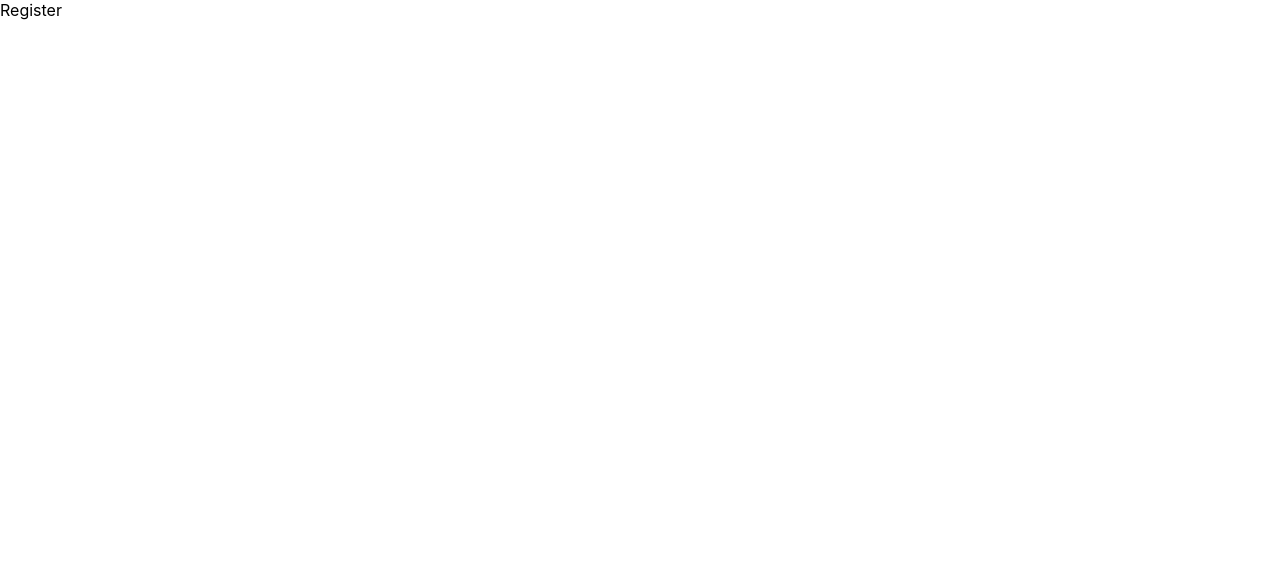
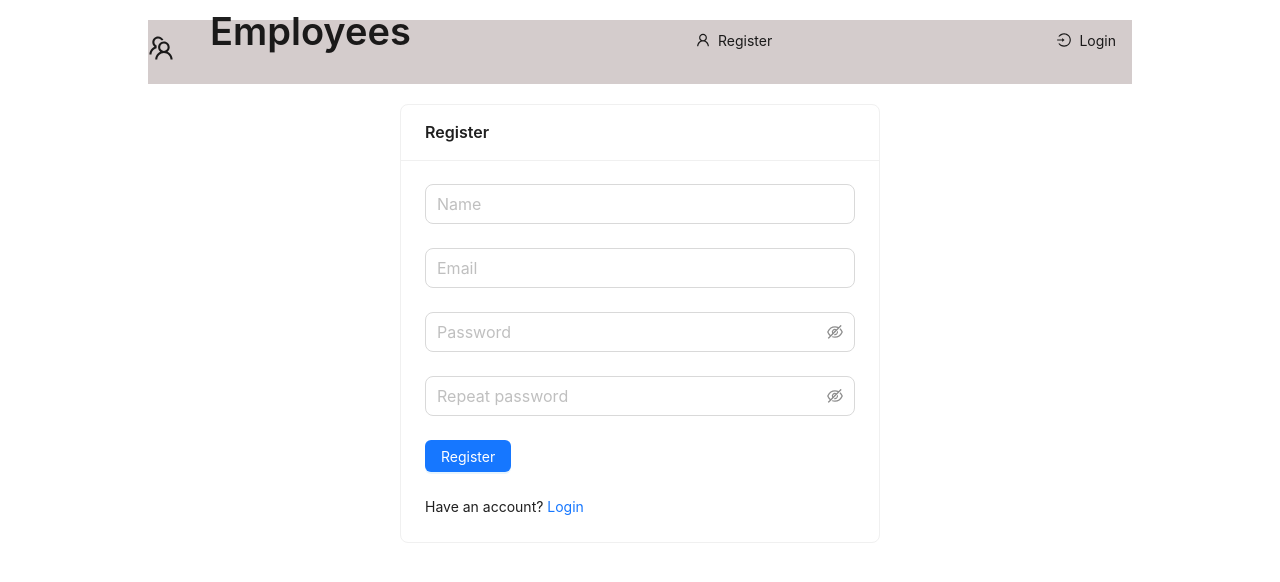
Before and after one commit to Sphaerista/employee-app, a React (Create React App) app in the folder client/: page /register in a window 1280 px wide. Shown: the top 582 px of the page. Built offline with nearby package versions, Linux system fonts and the light colour scheme.

Commit message:
register page

```diff
--- a/client/src/pages/register/index.tsx
+++ b/client/src/pages/register/index.tsx
@@ -1,5 +1,36 @@
 import React from "react";
+import { Card, Form, Row, Space, Typography } from "antd";
+import { Link } from "react-router-dom";
+import { Paths } from "../../paths";
+import { CustomInput } from "../../components/custom-input";
+import { PasswordInput } from "../../components/password-input/input";
+import { CustomButton } from "../../components/custom-button";
+import { Layout } from "../../components/layout";
 
 export const Register = () => {
-  return <div>Register</div>;
+  return (
+    <Layout>
+      <Row align="middle" justify="center">
+        <Card title="Register" style={{ width: "30rem" }}>
+          <Form onFinish={() => null}>
+            <CustomInput name="name" placeholder="Name" />
+            <CustomInput type="email" name="email" placeholder="Email" />
+            <PasswordInput name="password" placeholder="Password" />
+            <PasswordInput
+              name="confirmPassword"
+              placeholder="Repeat password"
+            />
+            <CustomButton type="primary" htmlType="submit">
+              Register
+            </CustomButton>
+          </Form>
+          <Space direction="vertical" size="large">
+            <Typography.Text>
+              Have an account? <Link to={Paths.login}>Login</Link>
+            </Typography.Text>
+          </Space>
+        </Card>
+      </Row>
+    </Layout>
+  );
 };
```
